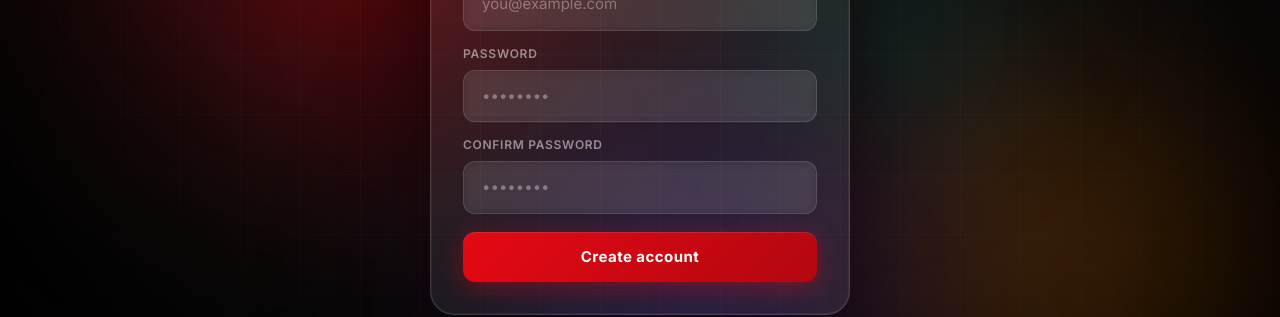
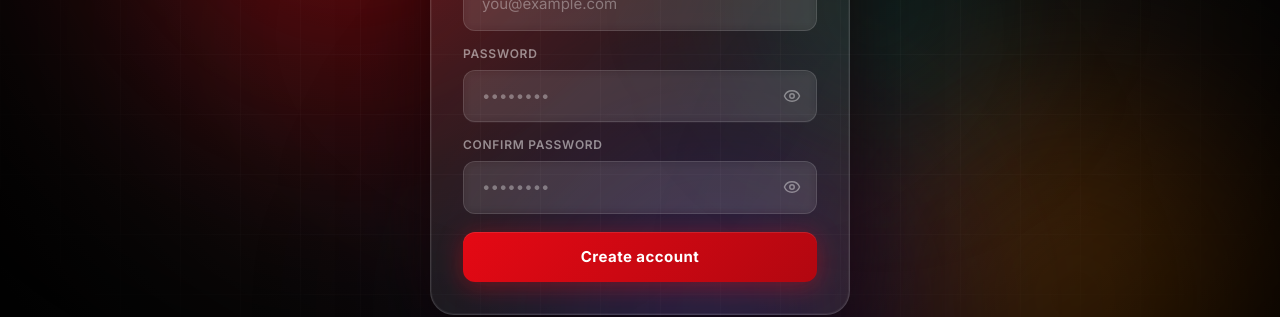
Before and after one commit to reba-flix/RebaFlix, a Next.js app: page /register in a window 1280 px wide. Shown: the part 366-683 px from the top of the page. Built offline with nearby package versions, Linux system fonts and the light colour scheme; no server answers; the database is empty.

Commit message:
feat: add back password visibility toggle on auth pages

```diff
--- a/app/login/page.tsx
+++ b/app/login/page.tsx
@@ -5,7 +5,7 @@ import Link from 'next/link'
 import { useRouter } from 'next/navigation'
 import { createClient } from '@/lib/supabase/client'
 import { BrandLogo } from '@/components/brand/BrandLogo'
-import { Loader2 } from 'lucide-react'
+import { Loader2, Eye, EyeOff } from 'lucide-react'
 
 export default function LoginPage() {
   const supabase = createClient()
@@ -16,6 +16,7 @@ export default function LoginPage() {
   const [message, setMessage] = useState<string | null>(null)
   const [error, setError] = useState<string | null>(null)
   const [loading, setLoading] = useState(false)
+  const [showPassword, setShowPassword] = useState(false)
 
   useEffect(() => {
     supabase.auth.getSession().then(({ data: { session } }) => {
@@ -272,16 +273,39 @@ export default function LoginPage() {
                     Forgot password?
                   </Link>
                 </div>
+                <div style={{ position: 'relative' }}>
                   <input
                     id="login-password"
-                  type="password"
+                    type={showPassword ? 'text' : 'password'}
                     required
                     className="cinema-input"
+                    style={{ paddingRight: 40 }}
                     value={password}
                     onChange={(e) => setPassword(e.target.value)}
                     placeholder="••••••••"
                     autoComplete="current-password"
                   />
+                  <button
+                    type="button"
+                    onClick={() => setShowPassword(!showPassword)}
+                    style={{
+                      position: 'absolute',
+                      right: 12,
+                      top: '50%',
+                      transform: 'translateY(-50%)',
+                      background: 'none',
+                      border: 'none',
+                      color: 'rgba(255,255,255,0.4)',
+                      cursor: 'pointer',
+                      padding: 4,
+                      display: 'flex',
+                      alignItems: 'center',
+                      justifyContent: 'center'
+                    }}
+                  >
+                    {showPassword ? <EyeOff size={18} /> : <Eye size={18} />}
+                  </button>
+                </div>
               </div>
 
               {error && (
--- a/app/register/page.tsx
+++ b/app/register/page.tsx
@@ -5,7 +5,7 @@ import Link from 'next/link'
 import { useRouter } from 'next/navigation'
 import { createClient } from '@/lib/supabase/client'
 import { BrandLogo } from '@/components/brand/BrandLogo'
-import { Loader2 } from 'lucide-react'
+import { Loader2, Eye, EyeOff } from 'lucide-react'
 
 export default function RegisterPage() {
   const supabase = createClient()
@@ -18,6 +18,8 @@ export default function RegisterPage() {
   const [message, setMessage] = useState<string | null>(null)
   const [error, setError] = useState<string | null>(null)
   const [loading, setLoading] = useState(false)
+  const [showPassword, setShowPassword] = useState(false)
+  const [showConfirmPassword, setShowConfirmPassword] = useState(false)
 
   useEffect(() => {
     supabase.auth.getSession().then(({ data: { session } }) => {
@@ -281,34 +283,80 @@ export default function RegisterPage() {
                 <label style={{ display: 'block', fontSize: 12, fontWeight: 600, color: 'rgba(255,255,255,0.5)', marginBottom: 7, letterSpacing: '0.06em', textTransform: 'uppercase' }}>
                   Password
                 </label>
+                <div style={{ position: 'relative' }}>
                   <input
                     id="register-password"
-                  type="password"
+                    type={showPassword ? 'text' : 'password'}
                     required
                     minLength={6}
                     className="cinema-input-r"
+                    style={{ paddingRight: 40 }}
                     value={password}
                     onChange={(e) => setPassword(e.target.value)}
                     placeholder="••••••••"
                     autoComplete="new-password"
                   />
+                  <button
+                    type="button"
+                    onClick={() => setShowPassword(!showPassword)}
+                    style={{
+                      position: 'absolute',
+                      right: 12,
+                      top: '50%',
+                      transform: 'translateY(-50%)',
+                      background: 'none',
+                      border: 'none',
+                      color: 'rgba(255,255,255,0.4)',
+                      cursor: 'pointer',
+                      padding: 4,
+                      display: 'flex',
+                      alignItems: 'center',
+                      justifyContent: 'center'
+                    }}
+                  >
+                    {showPassword ? <EyeOff size={18} /> : <Eye size={18} />}
+                  </button>
+                </div>
               </div>
 
               <div>
                 <label style={{ display: 'block', fontSize: 12, fontWeight: 600, color: 'rgba(255,255,255,0.5)', marginBottom: 7, letterSpacing: '0.06em', textTransform: 'uppercase' }}>
                   Confirm password
                 </label>
+                <div style={{ position: 'relative' }}>
                   <input
                     id="register-confirm-password"
-                  type="password"
+                    type={showConfirmPassword ? 'text' : 'password'}
                     required
                     minLength={6}
                     className="cinema-input-r"
+                    style={{ paddingRight: 40 }}
                     value={confirmPassword}
                     onChange={(e) => setConfirmPassword(e.target.value)}
                     placeholder="••••••••"
                     autoComplete="new-password"
                   />
+                  <button
+                    type="button"
+                    onClick={() => setShowConfirmPassword(!showConfirmPassword)}
+                    style={{
+                      position: 'absolute',
+                      right: 12,
+                      top: '50%',
+                      transform: 'translateY(-50%)',
+                      background: 'none',
+                      border: 'none',
+                      color: 'rgba(255,255,255,0.4)',
+                      cursor: 'pointer',
+                      padding: 4,
+                      display: 'flex',
+                      alignItems: 'center',
+                      justifyContent: 'center'
+                    }}
+                  >
+                    {showConfirmPassword ? <EyeOff size={18} /> : <Eye size={18} />}
+                  </button>
+                </div>
               </div>
 
               {error && (
```
Lines whose indentation alone changed are shown as unchanged.
